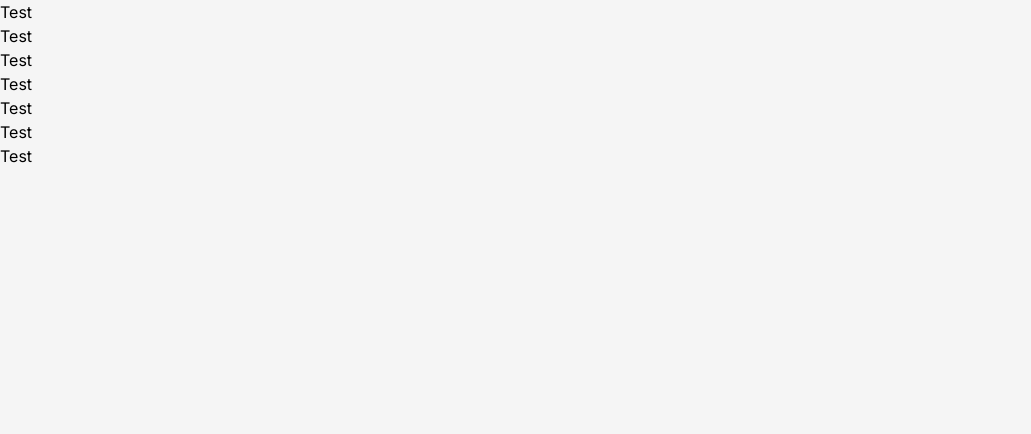
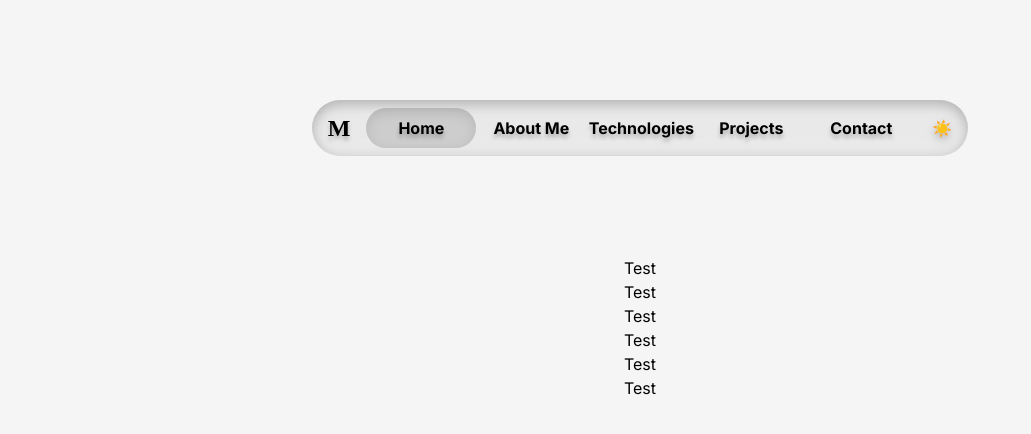
Before and after one commit to zRealReax/Personal-Website, a Next.js app in the folder frontend/: page / in a window 1280 px wide. Shown: the top 434 px of the page, without its empty margins (0-1031 px from the left). Built offline with nearby package versions, Linux system fonts and the light colour scheme.

Commit message:
Navbar looks about right now

```diff
--- /dev/null
+++ b/frontend/src/app/Navbar.css
@@ -0,0 +1,95 @@
+/* // Outer Rectangle */
+.navbar {
+  margin: 100px 0px;
+  display: flex;
+  gap: 1rem;
+  background: rgba(200, 200, 200, 0.25);
+  box-shadow: inset 0px 4px 14.3px rgba(0, 0, 0, 0.25);
+  backdrop-filter: blur(10px);
+  padding: 0.5rem 1rem;
+  border-radius: 100rem;
+  align-items: center;
+}
+
+.navigation-items {
+  display: flex;
+  width: 550px;
+  position: relative;
+  align-items: center;
+  min-height: 2.5rem;
+
+  > input[type="radio"] {
+    display: none;
+  }
+
+  > label:hover {
+    cursor: pointer;
+  }
+}
+
+.navigation-items input[type="radio"]:nth-of-type(2):checked ~ .selector {
+  left: 20%;
+}
+.navigation-items input[type="radio"]:nth-of-type(3):checked ~ .selector {
+  left: 40%;
+}
+.navigation-items input[type="radio"]:nth-of-type(4):checked ~ .selector {
+  left: 60%;
+}
+.navigation-items input[type="radio"]:nth-of-type(5):checked ~ .selector {
+  left: 80%;
+}
+
+.selector {
+  background: rgba(162, 162, 162, 0.4);
+  border-radius: 100rem;
+  position: absolute;
+  width: 20%;
+  height: 100%;
+  left: 0;
+  padding: 10px;
+  z-index: -10;
+  box-shadow: inset 0px 4px 14.3px rgba(0, 0, 0, 0.1);
+  transition: all 0.35s ease-in-out;
+}
+
+.icon {
+  text-shadow: 0px 4px 4px rgba(0, 0, 0, 0.25);
+  font-size: x-large;
+  font-family: "Inknut Antiqua", serif;
+  font-weight: 900;
+}
+
+.text {
+  text-shadow: 0px 4px 4px rgba(0, 0, 0, 0.25);
+  font-family: "Inter" sans-serif;
+  font-weight: 700;
+  width: 20%;
+  text-align: center;
+}
+
+.switch {
+  filter: drop-shadow(0px 4px 4px rgba(0, 0, 0, 0.25));
+}
+/*
+
+
+// Logo
+
+position: absolute;
+width: 44px;
+height: 48px;
+left: 318px;
+top: 61px;
+
+font-family: "Inknut Antiqua";
+font-style: normal;
+font-weight: 900;
+font-size: 48px;
+line-height: 100%;
+// identical to box height, or 48px
+text-align: center;
+
+color: #000000;
+
+*/
--- a/frontend/src/app/Navbar.tsx
+++ b/frontend/src/app/Navbar.tsx
@@ -1,3 +1,49 @@
+import "./Navbar.css";
+
 export default function Navbar() {
-  return <main>Test</main>;
+  return (
+    <nav className="navbar">
+      <h1 className="icon">M</h1>
+      <div className="navigation-items">
+        {/* <button className="text">Home</button>
+        <button className="text">About Me</button>
+        <button className="text">Technologies</button>
+        <button className="text">Projects</button>
+        <button className="text">Contact</button> */}
+
+        <input type="radio" id="Home" name="color" value="Home" />
+        <label className="text" htmlFor="Home">
+          Home
+        </label>
+
+        <input type="radio" id="About Me" name="color" value="About Me" />
+        <label className="text" htmlFor="About Me">
+          About Me
+        </label>
+
+        <input
+          type="radio"
+          id="Technologies"
+          name="color"
+          value="Technologies"
+        />
+        <label className="text" htmlFor="Technologies">
+          Technologies
+        </label>
+
+        <input type="radio" id="Projects" name="color" value="Projects" />
+        <label className="text" htmlFor="Projects">
+          Projects
+        </label>
+
+        <input type="radio" id="Contact" name="color" value="Contact" />
+        <label className="text" htmlFor="Contact">
+          Contact
+        </label>
+
+        <div className="selector"></div>
+      </div>
+      <h1 className="switch">☀️</h1>
+    </nav>
+  );
 }
--- a/frontend/src/app/layout.tsx
+++ b/frontend/src/app/layout.tsx
@@ -1,5 +1,5 @@
 import type { Metadata } from "next";
-import { Inter } from "next/font/google";
+import { Inter, Inknut_Antiqua } from "next/font/google";
 import "./globals.css";
 
 const inter = Inter({ subsets: ["latin"] });
--- a/frontend/src/app/page.tsx
+++ b/frontend/src/app/page.tsx
@@ -8,7 +8,7 @@ import Footer from "./Footer";
 
 export default function Home() {
   return (
-    <main className="w-screen bg-neutral-100 min-h-screen">
+    <main className="w-screen flex flex-col items-center text-black bg-neutral-100 min-h-screen">
       <Navbar />
       <Hero />
       <AboutMe />
```
